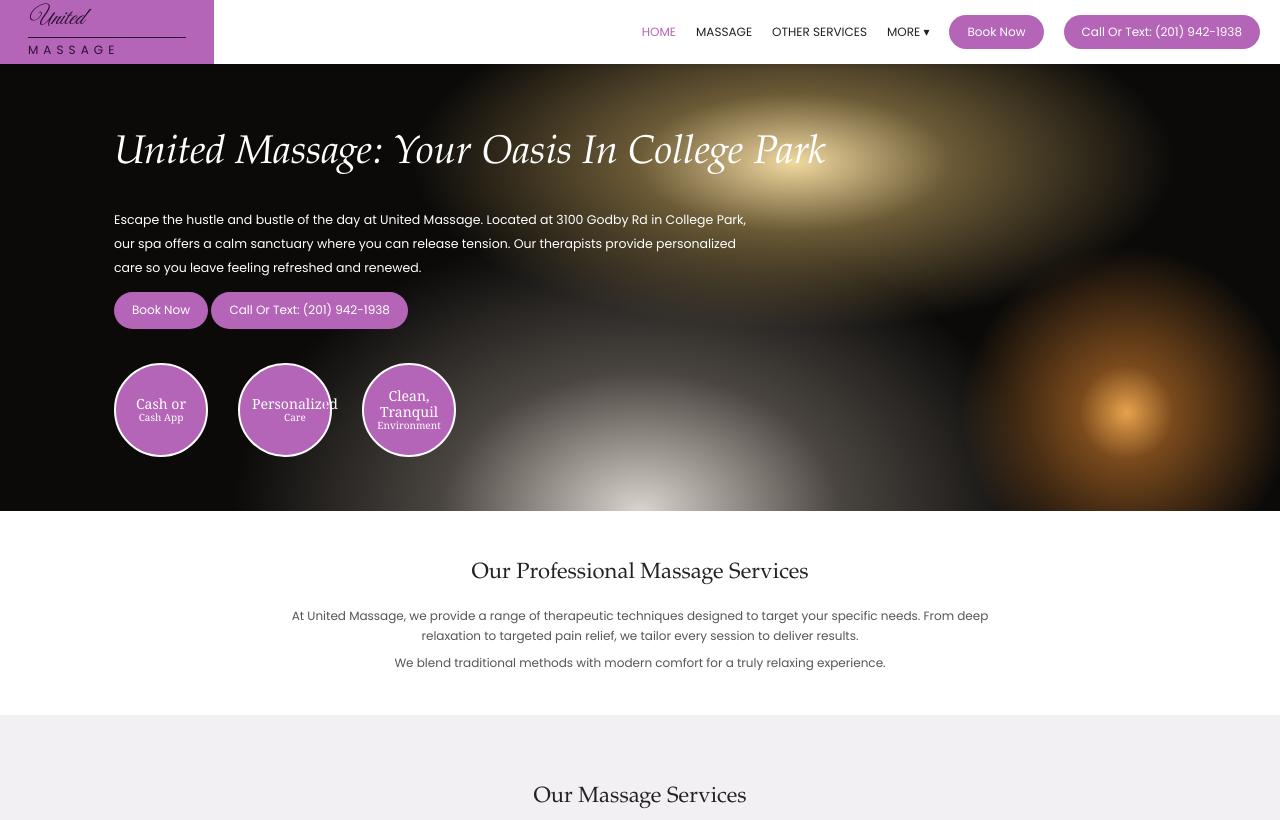
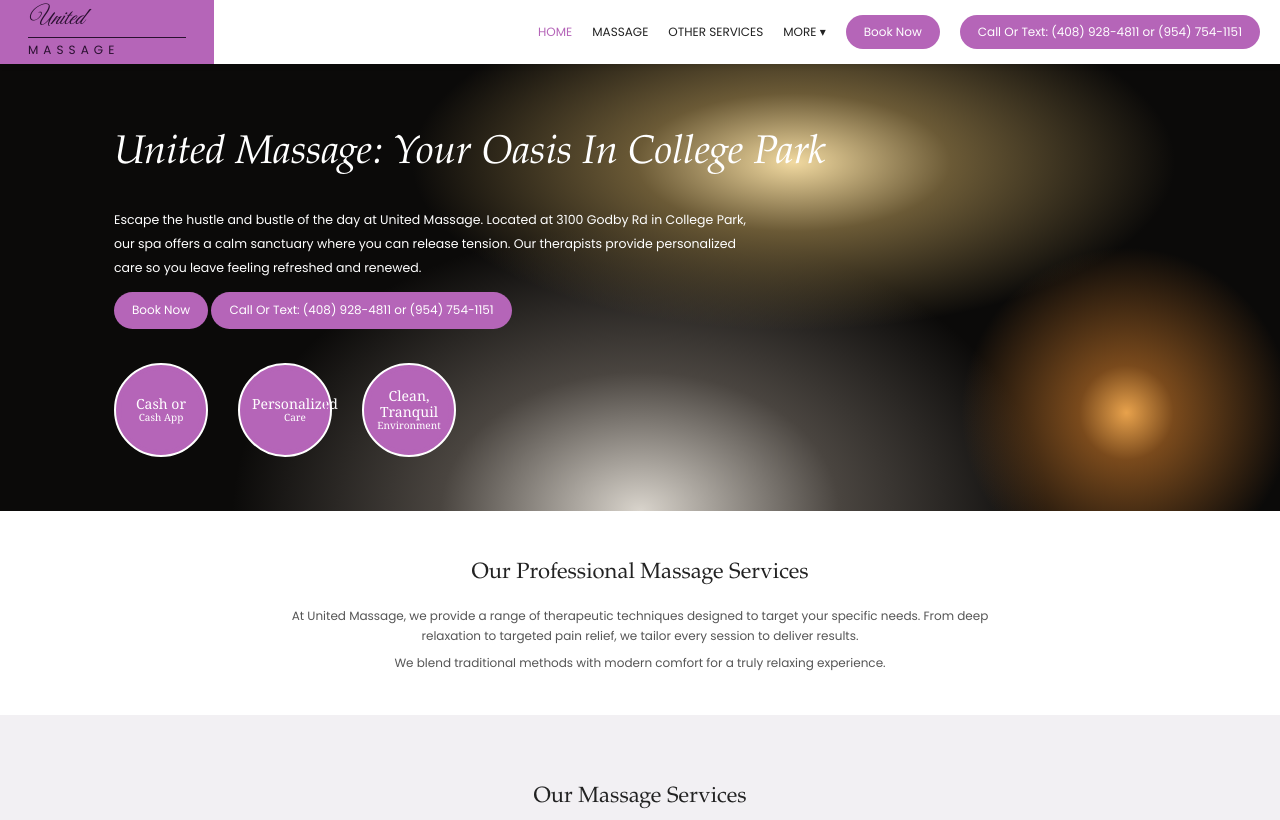
Before and after one commit to imdadprofessional-collab/unitedmassage, a website: page index.html in a window 1280 px wide. Shown: the top 820 px of the page. Drawn offline with Linux system fonts and the light colour scheme; a web font is replaced by a local one.

Commit message:
Update index.html

```diff
--- a/index.html
+++ b/index.html
@@ -10,11 +10,11 @@
 <input type="checkbox" id="nt" class="nt" aria-label="Menu"><label for="nt" class="burger"><i></i><i></i><i></i></label>
 <nav><a href="/" class=on>Home</a><a href="/#massage">Massage</a><a href="/#other">Other Services</a>
 <span class="dd"><span>More &#9662;</span><div><a href="/book">Book Now</a><a href="/contact">Contact</a><a href="/privacy">Privacy Policy</a></div></span>
-<a class="pill" href="/book">Book Now</a><a class="pill" href="tel:+12019421938">Call Or Text: (201) 942-1938</a></nav></header>
+<a class="pill" href="/book">Book Now</a><a class="pill" href="tel:+12019421938">Call Or Text: (408) 928-4811 or (954) 754-1151 </a></nav></header>
 <main>
 <section class="hero"><div class="wrap"><h1>United Massage: Your Oasis In College Park</h1>
 <p>Escape the hustle and bustle of the day at United Massage. Located at 3100 Godby Rd in College Park, our spa offers a calm sanctuary where you can release tension. Our therapists provide personalized care so you leave feeling refreshed and renewed.</p>
-<p><a class="pill" href="/book">Book Now</a> <a class="pill" href="tel:+12019421938">Call Or Text: (201) 942-1938</a></p>
+<p><a class="pill" href="/book">Book Now</a> <a class="pill" href="tel:+14089284811">Call Or Text: (408) 928-4811 or (954) 754-1151 </a></p>
 <div class="badges"><div class="badge"><div>Cash or<small>Cash App</small></div></div><div class="badge"><div>Personalized<small>Care</small></div></div><div class="badge"><div>Clean, Tranquil<small>Environment</small></div></div></div></div></section>
 <section class="intro center" id="massage"><div class="wrap"><h2>Our Professional Massage Services</h2>
 <p>At United Massage, we provide a range of therapeutic techniques designed to target your specific needs. From deep relaxation to targeted pain relief, we tailor every session to deliver results.</p>
@@ -37,5 +37,5 @@
 <section class="cta"><h2>Ready To Get Started?</h2><p>Book an appointment today!</p><a class="pill" href="/book">Book Now</a></section></main>
 <footer><div>&copy;2026 United Massage</div>
 <div><a href="/">Home</a> | <a href="/privacy">Privacy Policy</a> | <a href="/book">Book Now</a> | <a href="/contact">Contact</a></div>
-<div><a href="tel:+12019421938">(201) 942-1938</a> | United State </div>
+<div><a href="tel:+14089284811">(408) 928-4811 or (954) 754-1151 </a> | United State </div>
 <div>Pay by cash or Cash App &middot; All rights reserved</div></footer></body></html>
```
